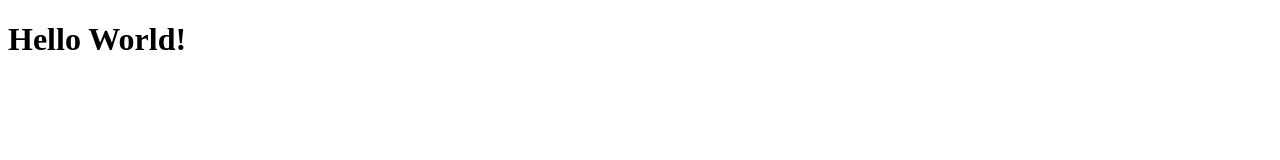
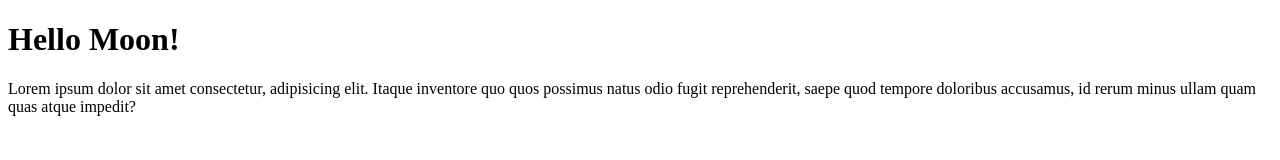
Before and after one commit to m-faizzal/test-git-repo, a plain HTML site: page index.html in a window 1280 px wide. Drawn offline with Linux system fonts and the light colour scheme.

Commit message:
menggati h1 dan mengganti p

```diff
--- a/index.html
+++ b/index.html
@@ -4,6 +4,11 @@
         <title>Hello</title>
     </head>
     <body>
-        <h1>Hello World!</h1>
+        <h1>Hello Moon!</h1>
+        <p>Lorem ipsum dolor sit amet consectetur, adipisicing elit.
+           Itaque inventore quo quos possimus natus odio fugit reprehenderit,
+           saepe quod tempore doloribus accusamus, id rerum minus ullam quam quas atque
+           impedit?
+        </p>
     </body>
 </html>
```
